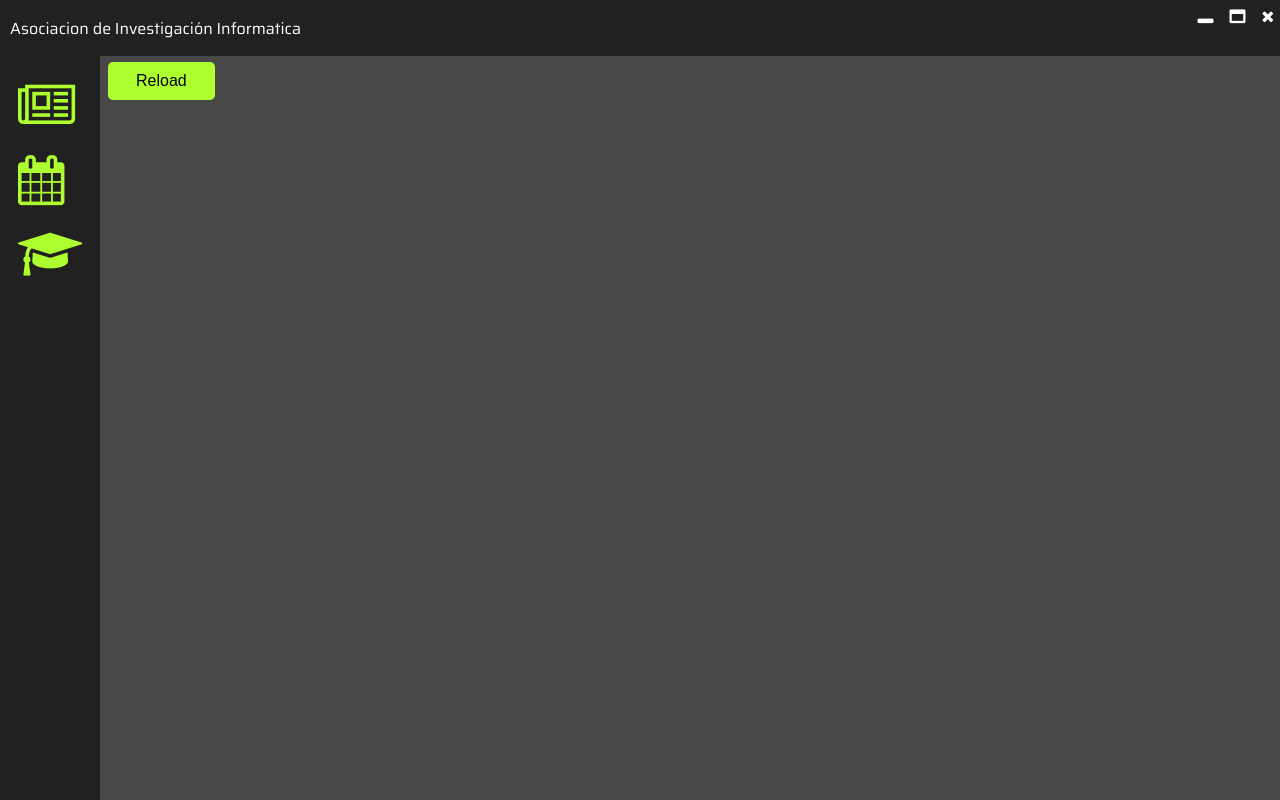
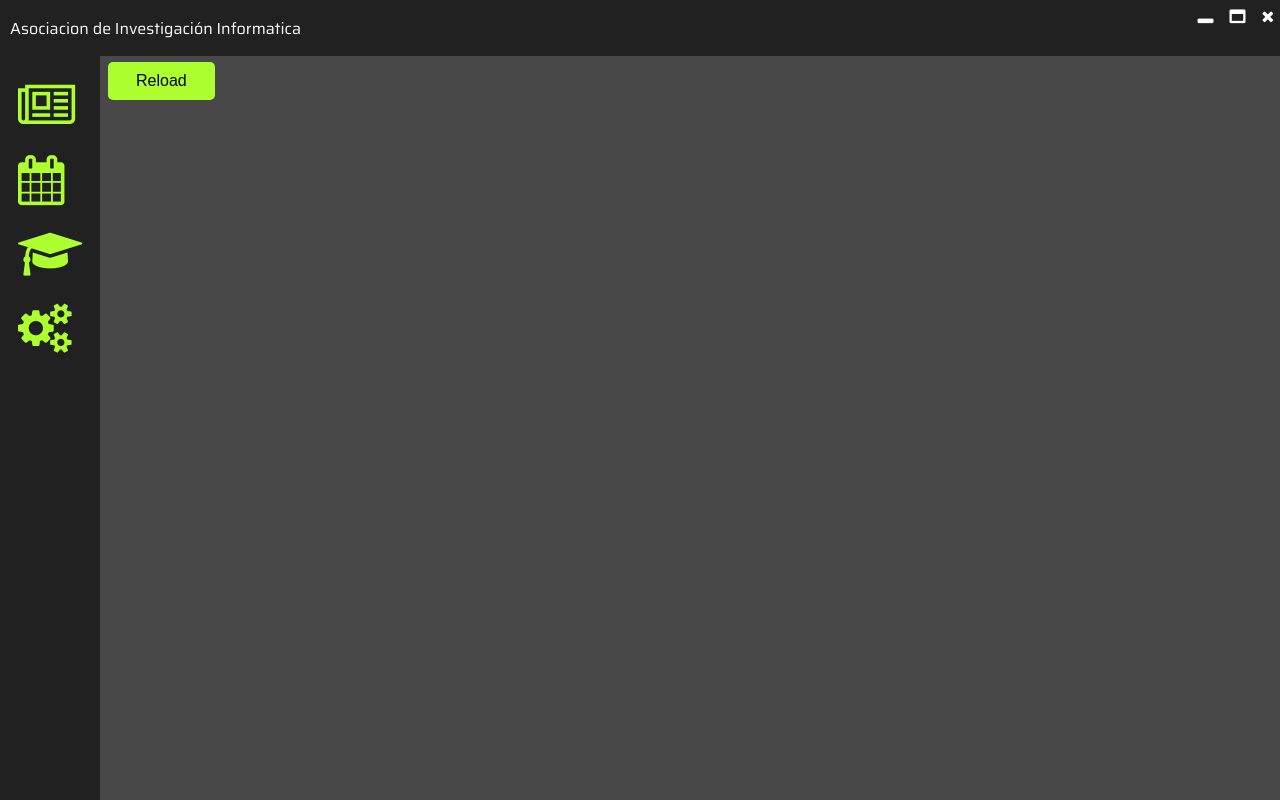
Before and after one commit to ZeroPR/aiiapp, an Electron app: page index.html in a window 1280 px wide. Drawn offline with nearby package versions, Linux system fonts and the light colour scheme.

Commit message:
Añadir botón de Settings

```diff
--- a/index.html
+++ b/index.html
@@ -19,6 +19,7 @@
             <a href="#" id="news"><i class="fa fa-newspaper-o" aria-hidden="true"></i></a>
             <a href="#" id="events"><i class="fa fa-calendar" aria-hidden="true"></i></a>
             <a href="#"><i class="fa fa-graduation-cap" aria-hidden="true"></i></a>
+            <a href="#"><i class="fa fa-cogs" aria-hidden="true"></i></a>
         </div>
         <div id="main_content">
             <button id="" class="btn">Reload</button>
--- a/style.css
+++ b/style.css
@@ -1,6 +1,5 @@
 body {
     background-color: #484848;
-
 }
 
 #top-header {
```
